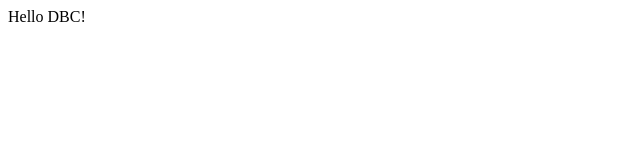
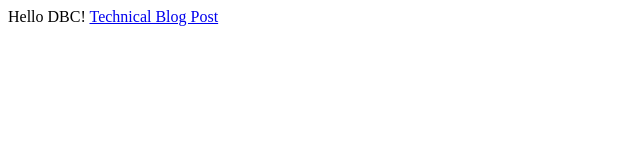
Before and after one commit to taha1189/taha1189.github.io, a plain HTML site: page index.html in a window 1280 px wide. Shown: the whole page, without its empty margins (0-640 px from the left). Drawn offline with Linux system fonts and the light colour scheme.

Commit message:
adding link to index

```diff
--- a/index.html
+++ b/index.html
@@ -1,5 +1,8 @@
 <html>
 <body>
 	Hello DBC!
+
+	<a href="https://http://taha1189.github.io/blog-posts/week1_technical.html">Technical Blog Post</a>
+
 </body>
 </html>
```
